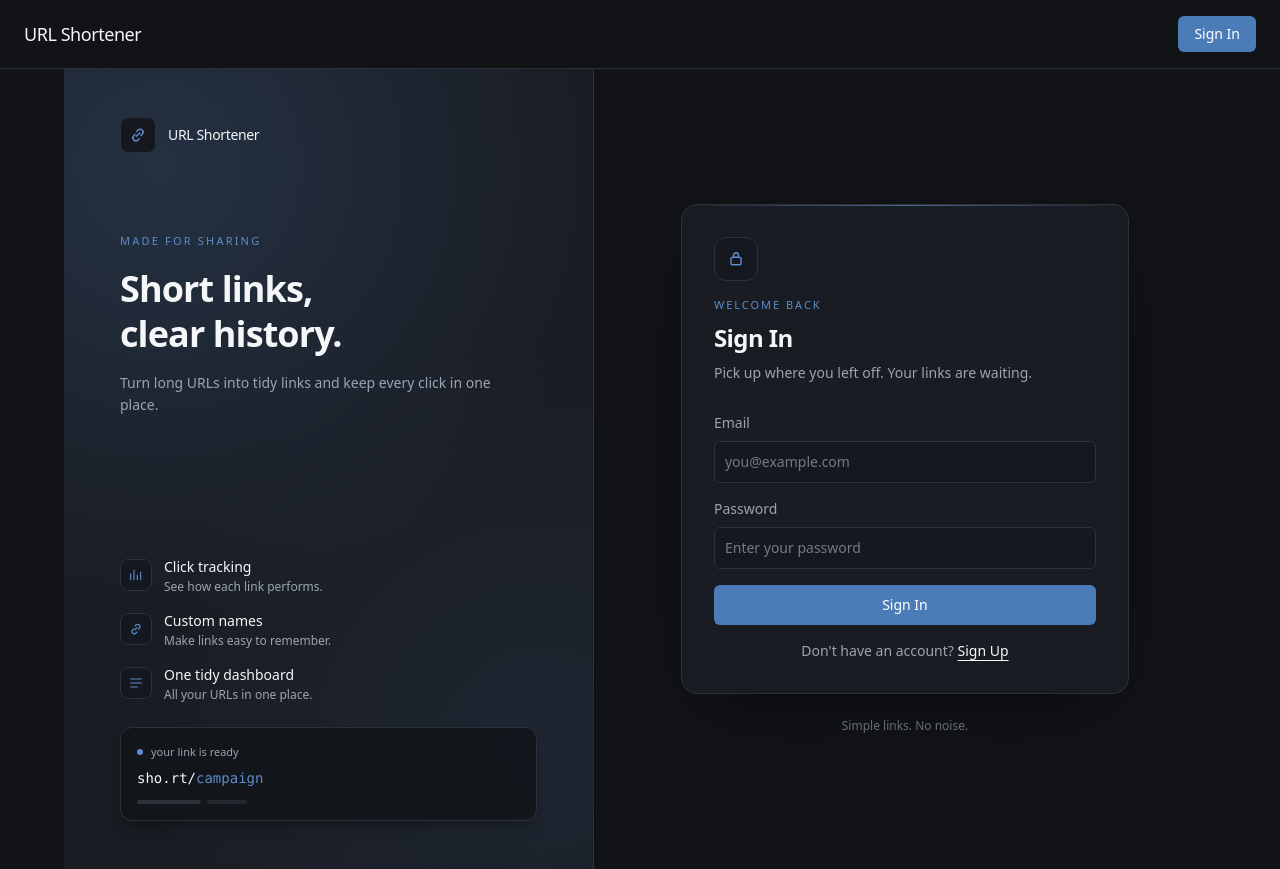
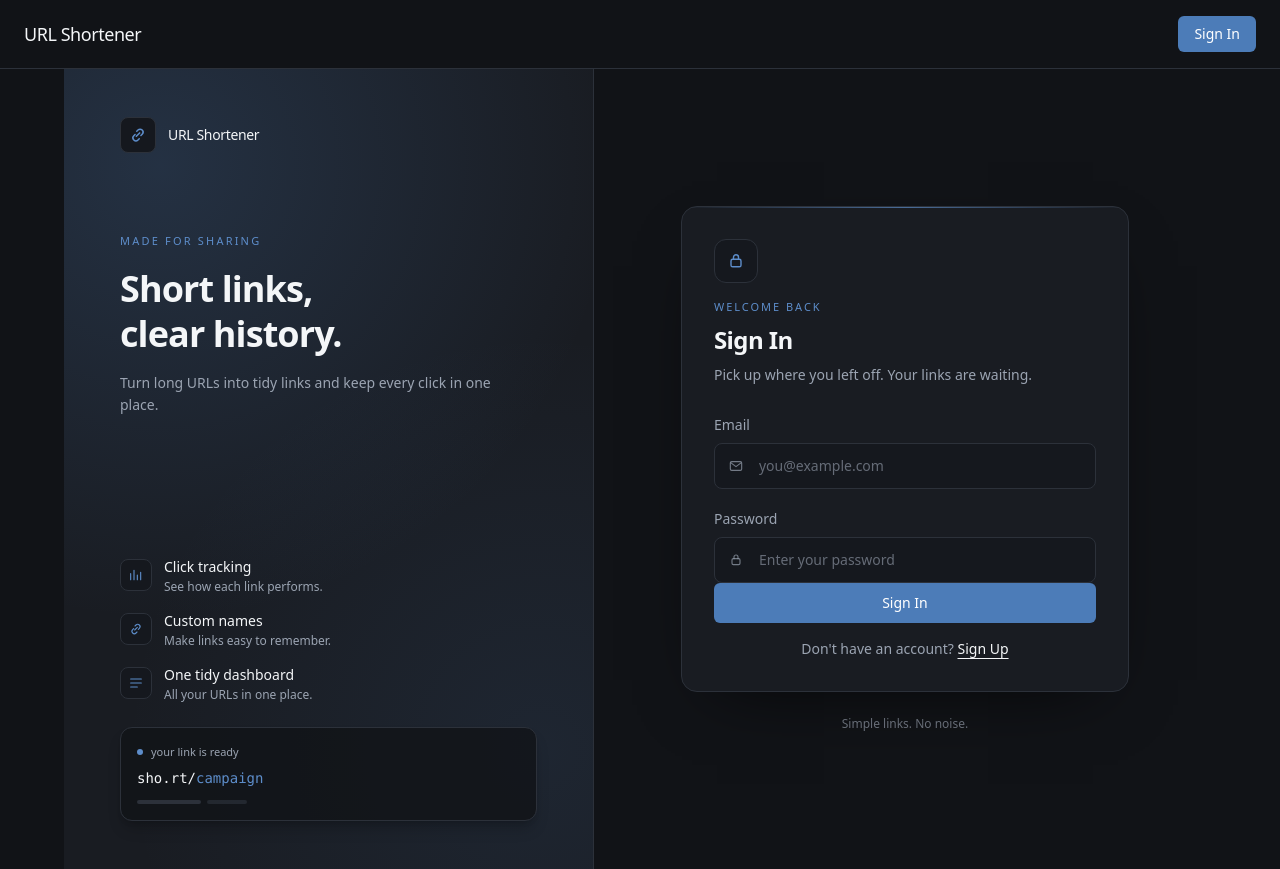
Before and after one commit to Exploring-glitch/URL-Shortener, a React (Vite) app in the folder frontend/: page /auth in a window 1280 px wide. Built offline with nearby package versions, Linux system fonts and the light colour scheme.

Commit message:
style(auth): add icons and spacing to sign-in fields

```diff
--- a/frontend/src/components/Login.jsx
+++ b/frontend/src/components/Login.jsx
@@ -67,32 +67,50 @@ const LoginUser = ({state}) => {
         </div>
       )}
 
-      <div className="mb-4">
-        <label className="block text-sm text-muted mb-2" htmlFor="email">
+      <div className="space-y-5">
+        <div>
+          <label className="mb-2 block text-sm text-muted" htmlFor="email">
             Email
           </label>
+          <div className="relative">
+            <span className="pointer-events-none absolute inset-y-0 left-0 grid w-11 place-items-center text-muted/70" aria-hidden="true">
+              <svg viewBox="0 0 24 24" fill="none" stroke="currentColor" strokeWidth="1.7" strokeLinejoin="round" className="size-4">
+                <rect x="3.5" y="5.5" width="17" height="13" rx="2" />
+                <path d="M4 7l8 6 8-6" />
+              </svg>
+            </span>
             <input
               value={email}
               onInput={(c) => {setEmail(c.target.value)}}
               id="email"
               type="email"
               placeholder="you@example.com"
-          className="bg-field border border-line rounded-md w-full p-2.5 text-ink placeholder:text-muted/70 focus:outline-none focus:ring-1 focus:ring-accent focus:border-accent text-sm"
+              className="bg-field border border-line rounded-lg w-full py-3 pr-3 pl-11 text-ink placeholder:text-muted/60 focus:outline-none focus:ring-2 focus:ring-accent/30 focus:border-accent transition-colors text-sm"
             />
           </div>
+        </div>
 
-      <div className="mb-4">
-        <label className="block text-sm text-muted mb-2" htmlFor="password">
+        <div>
+          <label className="mb-2 block text-sm text-muted" htmlFor="password">
             Password
           </label>
+          <div className="relative">
+            <span className="pointer-events-none absolute inset-y-0 left-0 grid w-11 place-items-center text-muted/70" aria-hidden="true">
+              <svg viewBox="0 0 24 24" fill="none" stroke="currentColor" strokeWidth="1.7" strokeLinecap="round" className="size-4">
+                <rect x="6" y="10" width="12" height="9" rx="2" />
+                <path d="M9 10V7.5a3 3 0 0 1 6 0V10" />
+              </svg>
+            </span>
             <input
               value={password}
               onInput={(c) =>{setPassword(c.target.value)}}
               id="password"
               type="password"
               placeholder="Enter your password"
-          className="bg-field border border-line rounded-md w-full p-2.5 text-ink placeholder:text-muted/70 focus:outline-none focus:ring-1 focus:ring-accent focus:border-accent text-sm"
+              className="bg-field border border-line rounded-lg w-full py-3 pr-3 pl-11 text-ink placeholder:text-muted/60 focus:outline-none focus:ring-2 focus:ring-accent/30 focus:border-accent transition-colors text-sm"
             />
+          </div>
+        </div>
       </div>
 
       <div className="flex items-center justify-between">
```
Lines whose indentation alone changed are shown as unchanged.
